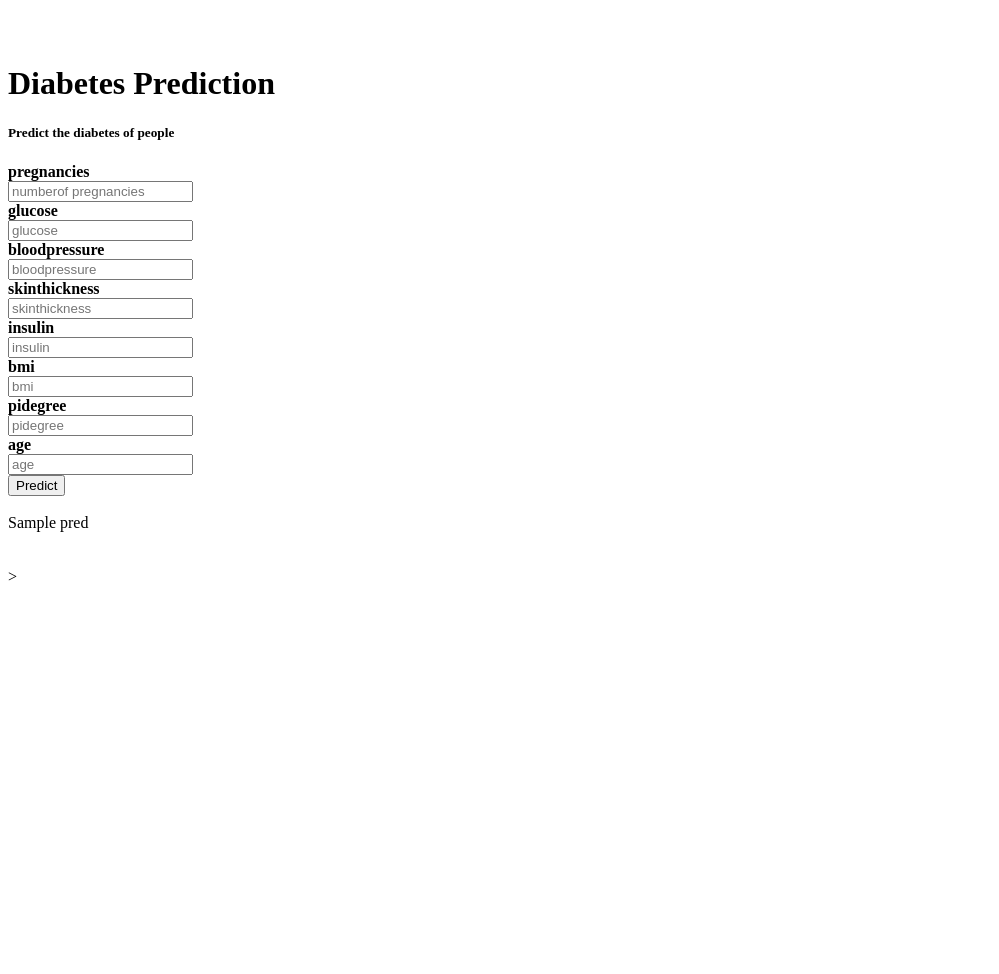
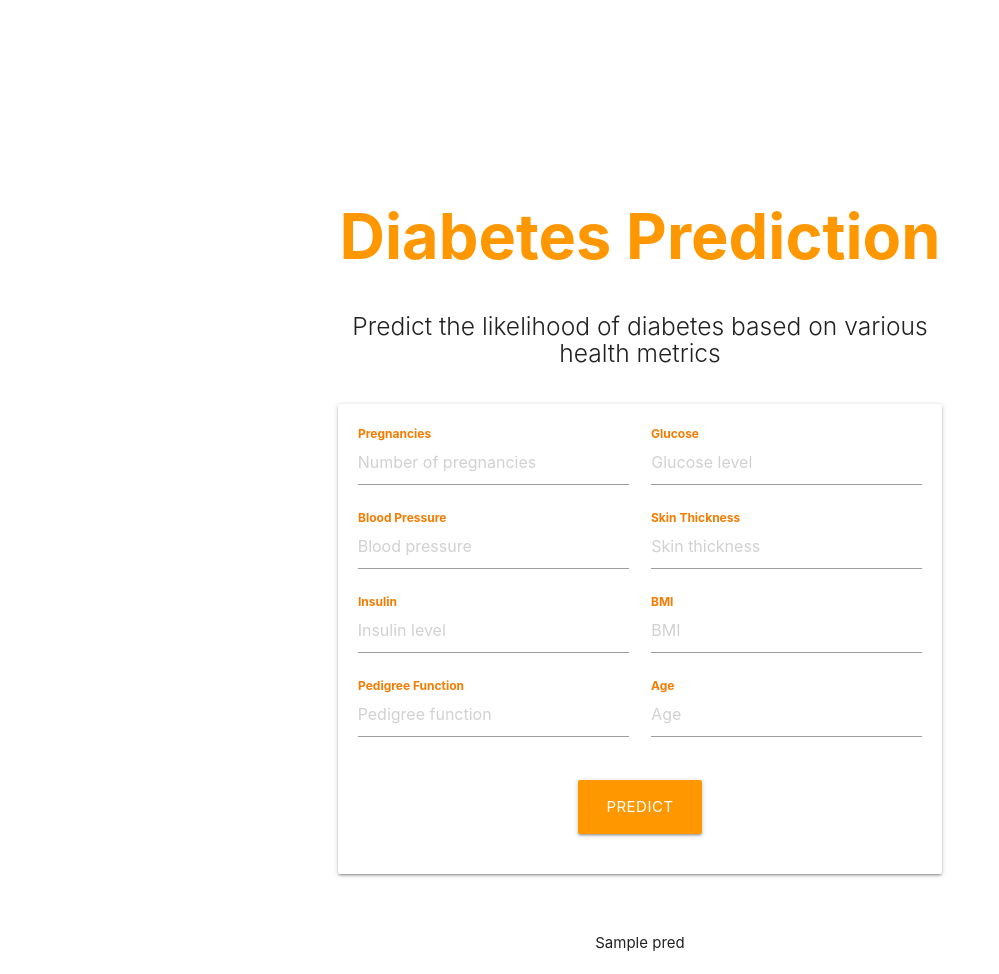
Before and after one commit to sarvesh-pro/ProjectDiabetes, a Flask app: template templates/index.html in a window 1280 px wide. Shown: the whole page, without its empty margins (0-999 px from the left). Before the commit the page ends 581 px from the top, so only its background shows below. Run offline with Flask 3, Linux system fonts and the light colour scheme; the template is opened without the code that fills it: most values are stand-ins (such as "Sample title", 1, 10 or a date in 2020); parts of the project's set-up code (start-up, migrations or seed data) failed here and were passed over; some libraries are stand-ins or nearby versions.

Commit message:
Add files via upload

```diff
--- a/templates/index.html
+++ b/templates/index.html
@@ -1,102 +1,116 @@
 <!DOCTYPE html>
 <html lang="en">
 
+<head>
+  <meta charset="UTF-8">
+  <meta name="viewport" content="width=device-width, initial-scale=1.0">
+  <title>Diabetes Prediction</title>
+  <!-- Materialize CSS -->
+  <link href="https://cdnjs.cloudflare.com/ajax/libs/materialize/1.0.0/css/materialize.min.css" rel="stylesheet">
+  <style>
+    body {
+      display: flex;
+      min-height: 100vh;
+      flex-direction: column;
+    }
+
+    main {
+      flex: 1 0 auto;
+    }
+
+    .input-field label {
+      font-weight: bold;
+      color: #f57c00;
+    }
+
+    .btn-large {
+      background-color: #f57c00;
+    }
+
+    .header {
+      font-weight: 700;
+    }
+
+    .header.light {
+      font-weight: 300;
+    }
+
+    .container {
+      margin-top: 50px;
+    }
+
+    .card-panel {
+      padding: 20px;
+    }
+  </style>
+</head>
 
 <body>
 
-
-
+  <main>
+    <div class="container">
       <div class="section no-pad-bot" id="index-banner">
         <div class="container">
           <br><br>
           <h1 class="header center orange-text">Diabetes Prediction</h1>
           <div class="row center">
-        <h5 class="header col s12 light">Predict the diabetes of people
-        <br>
-        </h5>
+            <h5 class="header col s12 light">Predict the likelihood of diabetes based on various health metrics</h5>
           </div>
-
           <div class="row">
             <form action='/predict' method="post" class="col s12">
+              <div class="card-panel">
                 <div class="row">
-        <div class="input-field col s4">
-            <label for="first_name"><b>pregnancies</b></label>
-            <br>
-          <input placeholder="numberof pregnancies" name="pregnancies" id="first_name" type="text" class="validate">
+                  <div class="input-field col s6">
+                    <input placeholder="Number of pregnancies" name="pregnancies" id="pregnancies" type="text" class="validate">
+                    <label for="pregnancies">Pregnancies</label>
                   </div>
-        <div class="input-field col s4">
-
-          <label for="last_name"><b>glucose </b></label>
-            <br>
-          <input id="last_name" name="glucose" placeholder="glucose"  type="text" class="validate">
-
+                  <div class="input-field col s6">
+                    <input id="glucose" name="glucose" placeholder="Glucose level" type="text" class="validate">
+                    <label for="glucose">Glucose</label>
                   </div>
-
-        <div class="input-field col s4">
-            <label for="_name"><b>bloodpressure</b></label>
-            <br>
-          <input id="_name" name="bloodpressure" placeholder="bloodpressure" type="text" class="validate">
-
+                  <div class="input-field col s6">
+                    <input id="bloodpressure" name="bloodpressure" placeholder="Blood pressure" type="text" class="validate">
+                    <label for="bloodpressure">Blood Pressure</label>
                   </div>
-
-        <div class="input-field col s4">
-            <label for="_6name"><b>skinthickness</b></label>
-            <br>
-          <input id="_6name" name="skinthickness" placeholder="skinthickness" type="text" class="validate">
-
+                  <div class="input-field col s6">
+                    <input id="skinthickness" name="skinthickness" placeholder="Skin thickness" type="text" class="validate">
+                    <label for="skinthickness">Skin Thickness</label>
                   </div>
-
-       <div class="input-field col s4">
-            <label for="_1name"><b>insulin</b></label>
-            <br>
-          <input id="_1name" name="insulin" placeholder="insulin" type="text" class="validate">
-
+                  <div class="input-field col s6">
+                    <input id="insulin" name="insulin" placeholder="Insulin level" type="text" class="validate">
+                    <label for="insulin">Insulin</label>
                   </div>
-
-       <div class="input-field col s4">
-            <label for="_2name"><b>bmi</b></label>
-            <br>
-          <input id="_2name" name="bmi" placeholder="bmi" type="text" class="validate">
-
+                  <div class="input-field col s6">
+                    <input id="bmi" name="bmi" placeholder="BMI" type="text" class="validate">
+                    <label for="bmi">BMI</label>
                   </div>
-
-       <div class="input-field col s4">
-            <label for="_3name"><b>pidegree</b></label>
-            <br>
-          <input id="_3name" name="pidegree" placeholder="pidegree" type="text" class="validate">
-
+                  <div class="input-field col s6">
+                    <input id="pidegree" name="pidegree" placeholder="Pedigree function" type="text" class="validate">
+                    <label for="pidegree">Pedigree Function</label>
                   </div>
-
-       <div class="input-field col s4">
-            <label for="_4name"><b>age</b></label>
-            <br>
-          <input id="_4name" name="age" placeholder="age" type="text" class="validate">
-
+                  <div class="input-field col s6">
+                    <input id="age" name="age" placeholder="Age" type="text" class="validate">
+                    <label for="age">Age</label>
                   </div>
-
                 </div>
-
                 <div class="row center">
-
-          <button type="submit" class="btn-large waves-effect waves-light orange">Predict </button>
+                  <button type="submit" class="btn-large waves-effect waves-light orange">Predict</button>
+                </div>
               </div>
             </form>
           </div>
-
           <br>
-        {{pred}}<br>
-
+          <div class="row center">
+            {{pred}}
           </div>
         </div>
+      </div>
+    </div>
+  </main>
 
+  <!-- Scripts -->
+  <script src="https://code.jquery.com/jquery-2.1.1.min.js"></script>
+  <script src="https://cdnjs.cloudflare.com/ajax/libs/materialize/1.0.0/js/materialize.min.js"></script>
+</body>
 
-    <br><br>
-  </div>
-  </div>>
-<!--  Scripts-->
-  <script src="https://code.jquery.com/jquery-2.1.1.min.js"></script>
-  <script src=".js/materialize.js"></script>
-  <script src="js/init.js"></script>
-
-  </body>
 </html>
```
Lines whose indentation alone changed are shown as unchanged.
